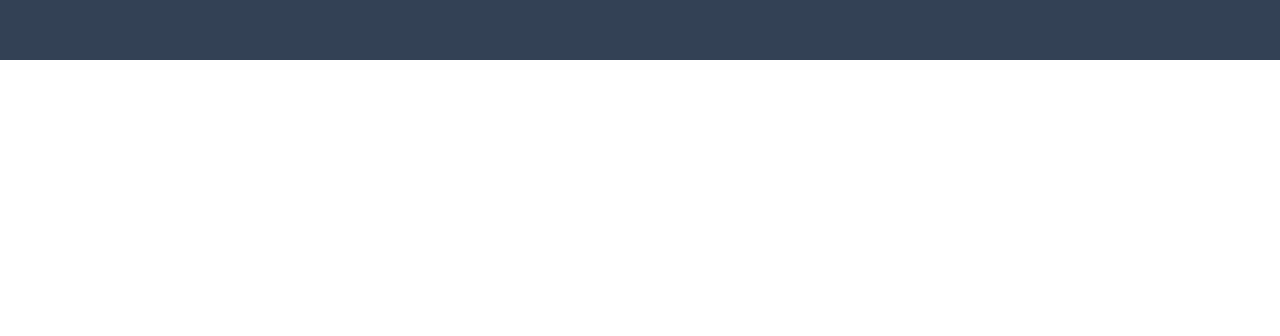
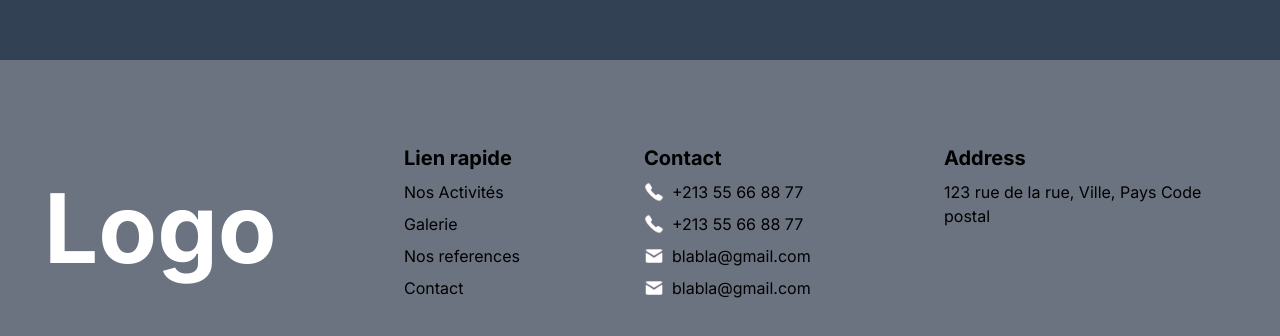
Before and after one commit to mounir19000/EURL-Ksentini, a Next.js app: page / in a window 1280 px wide. Shown: the part 1540-1876 px from the top of the page. Before the commit the page ends 1600 px from the top, so only its background shows below. Built offline with nearby package versions, Linux system fonts and the light colour scheme.

Commit message:
added the footer and the containers class in css

```diff
--- a/src/app/globals.css
+++ b/src/app/globals.css
@@ -6,3 +6,18 @@
   padding: 0;
   margin: 0;
 }
+
+.containers {
+  width: 100%;
+  max-width: 1200px;
+  margin: 0 auto;
+  padding-left: 60px;
+  padding-right: 60px;
+}
+
+@media (min-width: 1024px) {
+  .containers {
+    padding-left: 0;
+    padding-right: 0;
+  }
+}
--- a/src/app/layout.tsx
+++ b/src/app/layout.tsx
@@ -4,6 +4,7 @@ import "./globals.css";
 
 // Components import
 import Navbar from "@/components/navbar";
+import Footer from "@/components/footer";
 
 const inter = Inter({ subsets: ["latin"] });
 
@@ -22,6 +23,7 @@ export default function RootLayout({
       <body className={inter.className}>
         <Navbar />
         {children}
+        <Footer />
       </body>
     </html>
   );
--- a/src/components/MobileNavPart.tsx
+++ b/src/components/MobileNavPart.tsx
@@ -19,7 +19,7 @@ const MobileNavPart = () => {
       </button>
       {isOpen && (
         <div className="fixed top-0 left-0 right-0 h-auto z-20 bg-white">
-          <div className="h-ksantini-navbar bg-white drop-shadow relative flex justify-between items-center px-8">
+          <div className="containers h-ksantini-navbar bg-white drop-shadow relative flex justify-between items-center">
             {/* <div className="h-full flex items-center">
               <Image
                 src="/GimpLogo.svg"
--- /dev/null
+++ b/src/components/footer.tsx
@@ -0,0 +1,118 @@
+import React from "react";
+import Link from "next/link";
+import Image from "next/image";
+
+const footer = () => {
+  return (
+    <div className="bg-gray-500">
+      <div className="containers py-10 md:py-16 lg:py-20 flex flex-wrap">
+        <div className="w-[100%] pb-3 md:pb-0 md:w-[50%] lg:w-[30%] p-1 flex items-start lg:items-center justify-center md:justify-start">
+          <div className="text-white font-bold text-8xl">Logo</div>
+        </div>
+
+        <div className="w-[100%] md:w-[50%] lg:w-[20%] p-1">
+          <h1 className="font-bold text-xl pb-2">Lien rapide</h1>
+          <ul className="list-none">
+            <li className="pb-2">
+              <Link href="/activities">
+                <p>Nos Activités</p>
+              </Link>
+            </li>
+            <li className="pb-2">
+              <Link href="/gallery">
+                <p>Galerie</p>
+              </Link>
+            </li>
+            <li className="pb-2">
+              <Link href="/references">
+                <p>Nos references</p>
+              </Link>
+            </li>
+            <li className="pb-2">
+              <Link href="/contact">
+                <p>Contact</p>
+              </Link>
+            </li>
+          </ul>
+        </div>
+
+        <div className="w-[100%] md:w-[50%] lg:w-[25%] p-1">
+          <h1 className="font-bold text-xl pb-2">Contact</h1>
+          <ul className="list-none">
+            <li className="pb-2">
+              <a
+                href="tel:"
+                className="flex flex-nowrap gap-2 justify-start items-center"
+              >
+                <span>
+                  <Image
+                    src="/PhoneIcon.png"
+                    alt="Phone Icon"
+                    width={20}
+                    height={20}
+                  />
+                </span>
+                <span>+213 55 66 88 77</span>
+              </a>
+            </li>
+            <li className="pb-2">
+              <a
+                href="tel:"
+                className="flex flex-nowrap gap-2 justify-start items-center"
+              >
+                <span>
+                  <Image
+                    src="/PhoneIcon.png"
+                    alt="Phone Icon"
+                    width={20}
+                    height={20}
+                  />
+                </span>
+                <span>+213 55 66 88 77</span>
+              </a>
+            </li>
+            <li className="pb-2">
+              <a
+                href="mailto:"
+                className="flex flex-nowrap gap-2 justify-start items-center"
+              >
+                <span>
+                  <Image
+                    src="/MailIcon.png"
+                    alt="Mail Icon"
+                    width={20}
+                    height={20}
+                  />
+                </span>
+                <span>blabla@gmail.com</span>
+              </a>
+            </li>
+            <li className="pb-2">
+              <a
+                href="mailto:"
+                className="flex flex-nowrap gap-2 justify-start items-center"
+              >
+                <span>
+                  <Image
+                    src="/MailIcon.png"
+                    alt="Phone Icon"
+                    width={20}
+                    height={20}
+                  />
+                </span>
+                <span>blabla@gmail.com</span>
+              </a>
+            </li>
+          </ul>
+        </div>
+
+        <div className="w-[100%] md:w-[50%] lg:w-[25%] p-1">
+          <h1 className="font-bold text-xl pb-2">Address</h1>
+          <p>123 rue de la rue, Ville, Pays Code postal</p>
+        </div>
+      </div>
+    </div>
+  );
+};
+
+export default footer;
--- a/src/components/navbar.tsx
+++ b/src/components/navbar.tsx
@@ -30,10 +30,11 @@ const Navbar = () => {
 
   return (
     <div
-      className={`fixed w-full px-8 xl:px-24 h-ksantini-navbar top-0 left-0 z-50 transition-colors duration-300 ${
+      className={`fixed h-ksantini-navbar top-0 left-0 right-0 z-50 transition-colors duration-300 ${
         scrolled ? "bg-gray-900" : "bg-transparent"
       }`}
     >
+      <div className={`containers h-ksantini-navbar`}>
         <div className="h-full w-full py-4 flex justify-between items-center">
           <div className="text-white font-bold text-xl">Logo</div>
 
@@ -103,6 +104,7 @@ const Navbar = () => {
           </div>
         </div>
       </div>
+    </div>
   );
 };
 
```
Also changed, not shown: public/MailIcon.png (added), public/PhoneIcon.png (added). Lines whose indentation alone changed are shown as unchanged.
